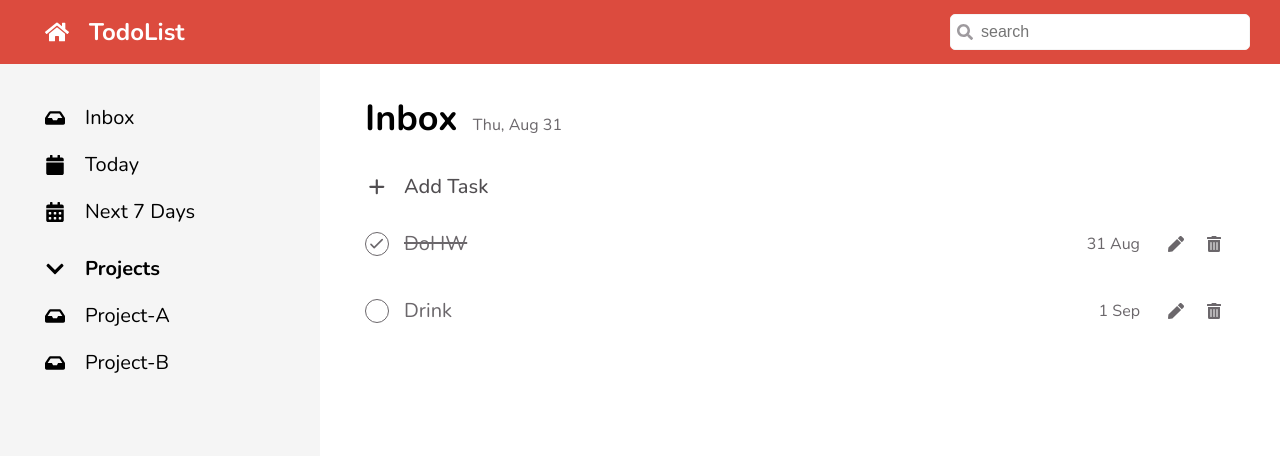
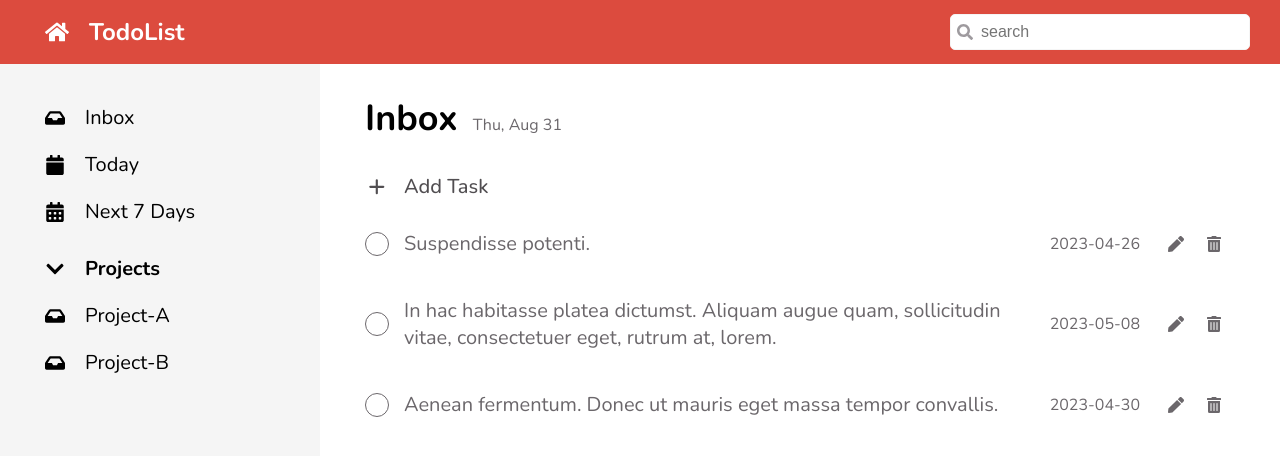
Before and after one commit to pavitpim40/cc15-todollst-ppimchan, a React (Create React App) app: page / in a window 1280 px wide. Shown: the top 456 px of the page. Built offline with nearby package versions, Linux system fonts and the light colour scheme.

Commit message:
renderList

```diff
--- a/src/components/Todo/TodoLists.jsx
+++ b/src/components/Todo/TodoLists.jsx
@@ -1,13 +1,65 @@
+import { useState } from 'react';
 import TodoItem from './TodoItem';
 import styles from './TodoLists.module.scss';
 
+/*
+SCHEMA
+todoObj={id:number, task:string, status:boolean, due_date:string}
+
+data = Array[] {id:number, task:string, status:boolean, due_date:string}
+หรือ data = Array[] todoObj
+
+dataRender = Array[] <TodoItem task=... done=... date=.... />
+*/
+
+const data = [
+  { id: 1, task: 'Suspendisse potenti.', status: false, due_date: '2023-04-26' },
+  {
+    id: 2,
+    task: 'In hac habitasse platea dictumst. Aliquam augue quam, sollicitudin vitae, consectetuer eget, rutrum at, lorem.',
+    status: false,
+    due_date: '2023-05-08',
+  },
+  {
+    id: 3,
+    task: 'Aenean fermentum. Donec ut mauris eget massa tempor convallis.',
+    status: false,
+    due_date: '2023-04-30',
+  },
+];
 function TodoLists() {
+  // CRUD = Create-Read-Update-Delete
+  const [allTodos, setAllTodos] = useState(data);
+
+  // RenderList # 1
+  // const dataRender = data.map((todoObj) => (
+  //   <TodoItem key={todoObj.id} task={todoObj.task} done={todoObj.status} date={todoObj.due_date} />
+  // ));
+
+  // return <ul className={styles.todo__lists}>{dataRender}</ul>;
+
+  // RenderList #2
   return (
     <ul className={styles.todo__lists}>
-      <TodoItem task='DoHW' done={true} date='31 Aug' />
-      <TodoItem task='Drink' done={false} date='1 Sep' />
+      {allTodos.map((todoObj) => (
+        <TodoItem
+          key={todoObj.id}
+          task={todoObj.task}
+          done={todoObj.status}
+          date={todoObj.due_date}
+        />
+      ))}
     </ul>
   );
+
+  // RenderList #3
+  // return (
+  //   <ul className={styles.todo__lists}>
+  //     {data.map(({ id, task, status, due_date }) => (
+  //       <TodoItem key={id} task={task} done={status} date={due_date} />
+  //     ))}
+  //   </ul>
+  // );
 }
 
 export default TodoLists;
```
